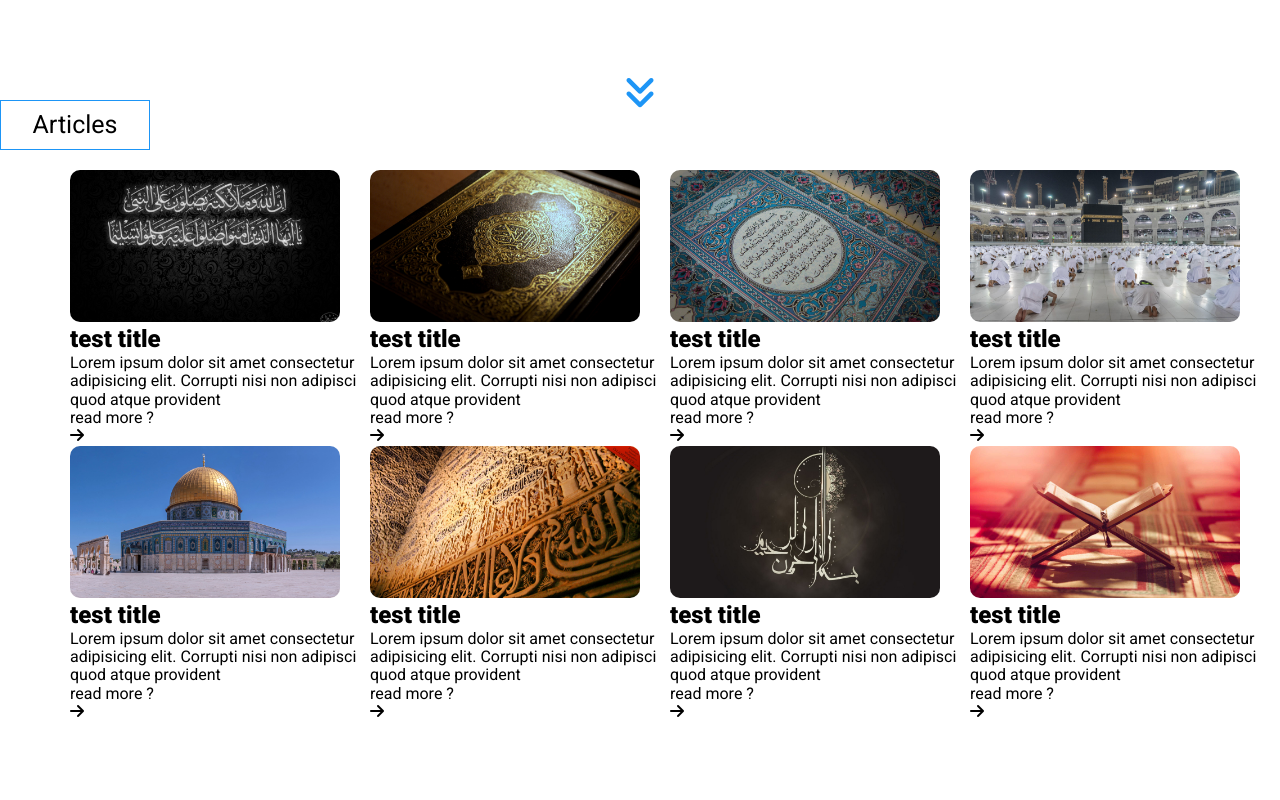
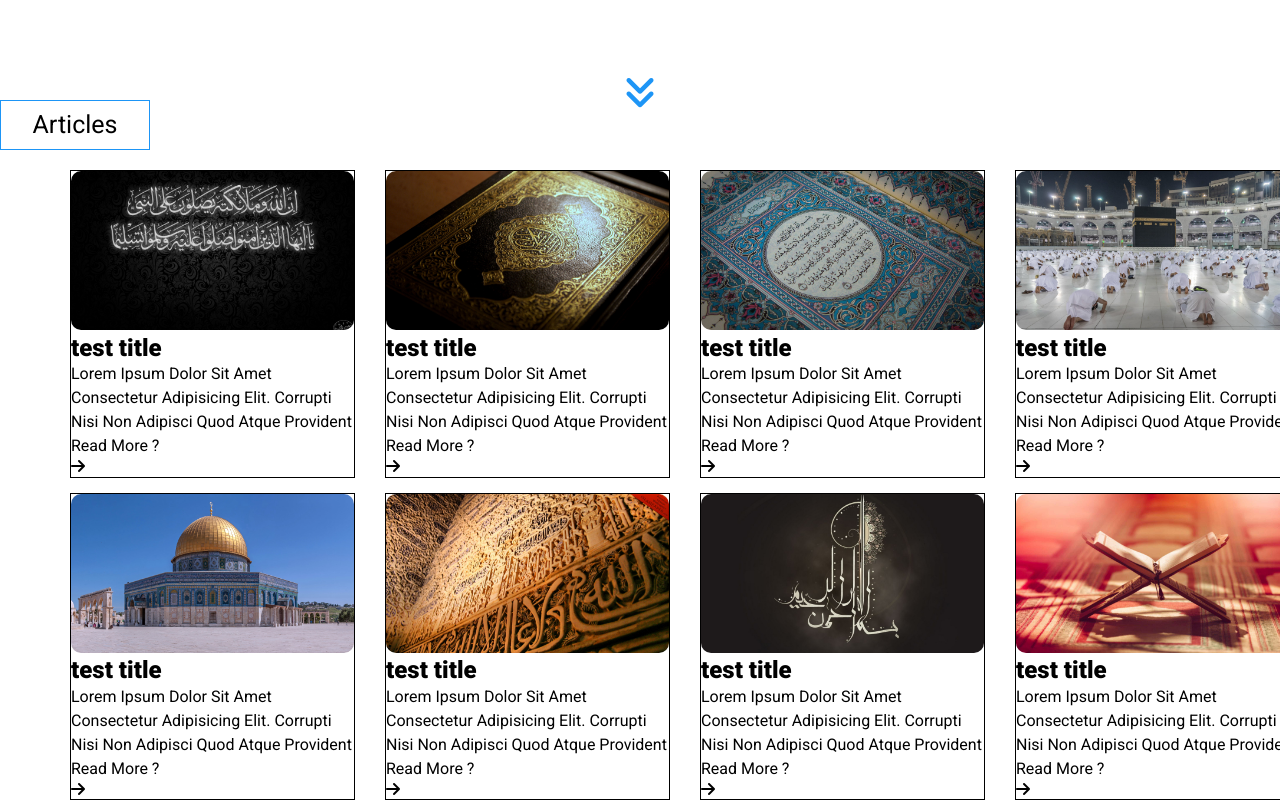
Before and after one commit to Ma7moudA7md99/HTML---CSS-Template-3, a plain HTML site: page index.html in a window 1280 px wide. Shown: the part 650-1450 px from the top of the page. Before the commit the page ends 1372 px from the top, so only its background shows below. Drawn offline with Linux system fonts and the light colour scheme.

Commit message:
first commit

```diff
--- a/css/master.css
+++ b/css/master.css
@@ -139,14 +139,19 @@ header ul li:not(li.name) {
   margin-top: 20px;
   display: grid;
   grid-template-columns: repeat(4, minmax(300px, 1fr));
+  gap: 15px;
 }
 .articles .art {
-  width: 100%;
+  width: 95%;
+  border: 1px solid black;
+  box-shadow: 0 0 0 0 black;
 }
 .articles .art img {
-  width: 90%;
+  width: 100%;
   border-radius: 10px;
 }
 .articles .art p {
+  line-height: 1.5;
+  text-transform: capitalize;
 }
 /* end articles */
```
